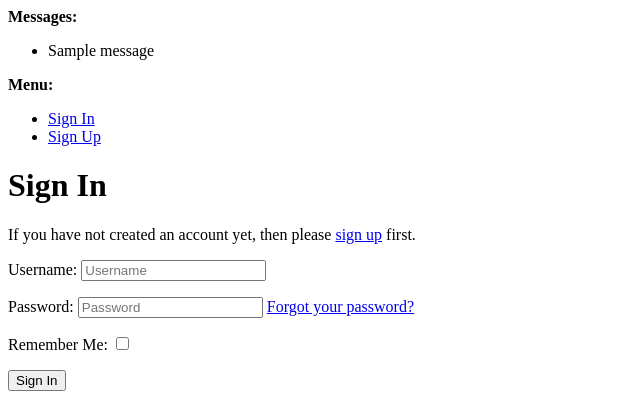
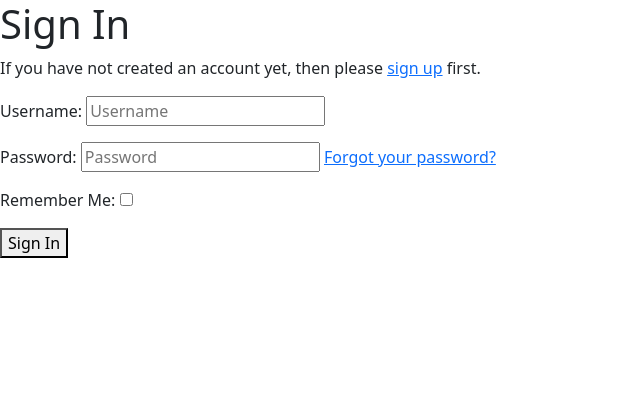
Before and after one commit to aarestad/bowlpool, a Django app: page /accounts/login/ in a window 1280 px wide. Shown: the top 420 px of the page, without its empty margins (0-640 px from the left). Run offline with Django 4.2, Linux system fonts and the light colour scheme; tables that the repository leaves empty hold one stand-in row (values such as "Sample post"); one stand-in notice (Sample message) is shown; some libraries are stand-ins or nearby versions.

Commit message:
update styling on login page

```diff
--- a/templates/allauth/layouts/base.html
+++ b/templates/allauth/layouts/base.html
@@ -1,6 +1,11 @@
 {% load i18n %}
 <!DOCTYPE html>
 <html>
+    {% load django_bootstrap5 %}
+
+    {% bootstrap_css %}
+    {% bootstrap_javascript %}
+    {% bootstrap_messages %}
     <head>
         <meta http-equiv="X-UA-Compatible" content="IE=edge">
         <meta name="viewport" content="width=device-width, initial-scale=1.0">
@@ -13,34 +18,6 @@
     </head>
     <body>
         {% block body %}
-            {% if messages %}
-                <div>
-                    <strong>{% trans "Messages:" %}</strong>
-                    <ul>
-                        {% for message in messages %}<li>{{ message }}</li>{% endfor %}
-                    </ul>
-                </div>
-            {% endif %}
-            <div>
-                <strong>{% trans "Menu:" %}</strong>
-                <ul>
-                    {% if user.is_authenticated %}
-                        <li>
-                            <a href="{% url 'account_email' %}">{% trans "Change Email" %}</a>
-                        </li>
-                        <li>
-                            <a href="{% url 'account_logout' %}">{% trans "Sign Out" %}</a>
-                        </li>
-                    {% else %}
-                        <li>
-                            <a href="{% url 'account_login' %}">{% trans "Sign In" %}</a>
-                        </li>
-                        <li>
-                            <a href="{% url 'account_signup' %}">{% trans "Sign Up" %}</a>
-                        </li>
-                    {% endif %}
-                </ul>
-            </div>
             {% block content %}
             {% endblock content %}
         {% endblock body %}
```
